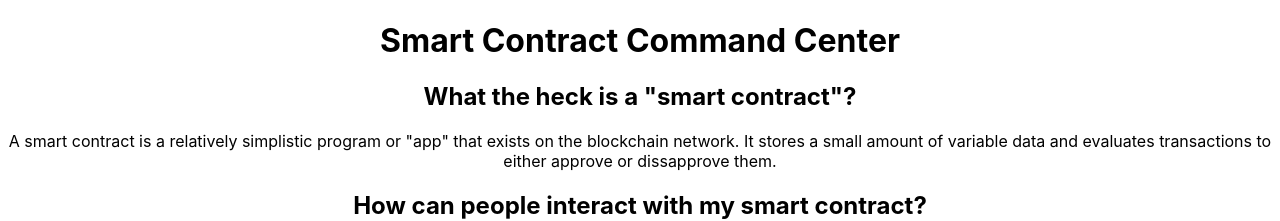
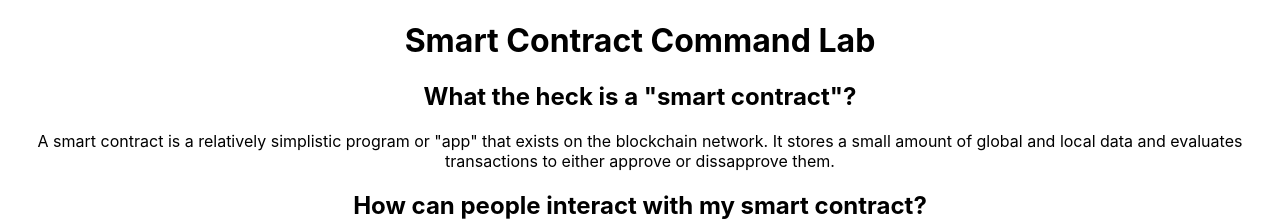
Before and after one commit to headline-design/pipeline-reach, a React (Create React App) app: page / in a window 1280 px wide. Shown: the top 221 px of the page. Built offline with nearby package versions, Linux system fonts and the light colour scheme; what @reach-sh/stdlib would draw is missing.

Commit message:
Update App.js

```diff
--- a/src/App.js
+++ b/src/App.js
@@ -275,9 +275,9 @@ class App extends Component {
     return (
       <div className="app" align="center">
         <div className="loader" id="loader"></div>
-        <h1>Smart Contract Command Center</h1>
+        <h1>Smart Contract Command Lab</h1>
         <h2>What the heck is a "smart contract"?</h2>
-        <p>A smart contract is a relatively simplistic program or "app" that exists on the blockchain network. It stores a small amount of variable data and evaluates transactions to either approve or dissapprove them.</p>
+        <p>A smart contract is a relatively simplistic program or "app" that exists on the blockchain network. It stores a small amount of global and local data and evaluates transactions to either approve or dissapprove them.</p>
         <h2>How can people interact with my smart contract?</h2>
         <p>After "opting in" to the smart contract, they can send a group transaction to the Algorand network that includes an "App Call" along with any relevant "arguments." The number of transactions in each group and their formats will vary between contracts.</p>
         <h2>Why use this tool?</h2>
```
